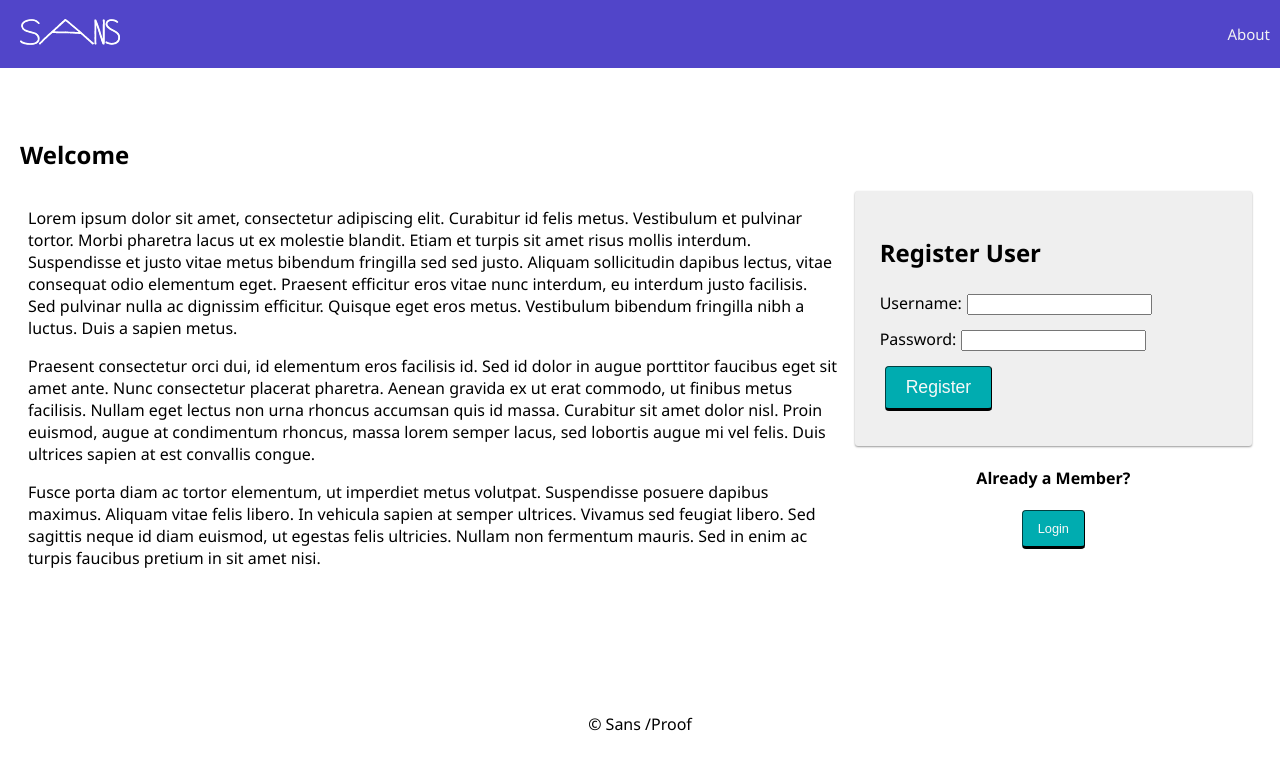
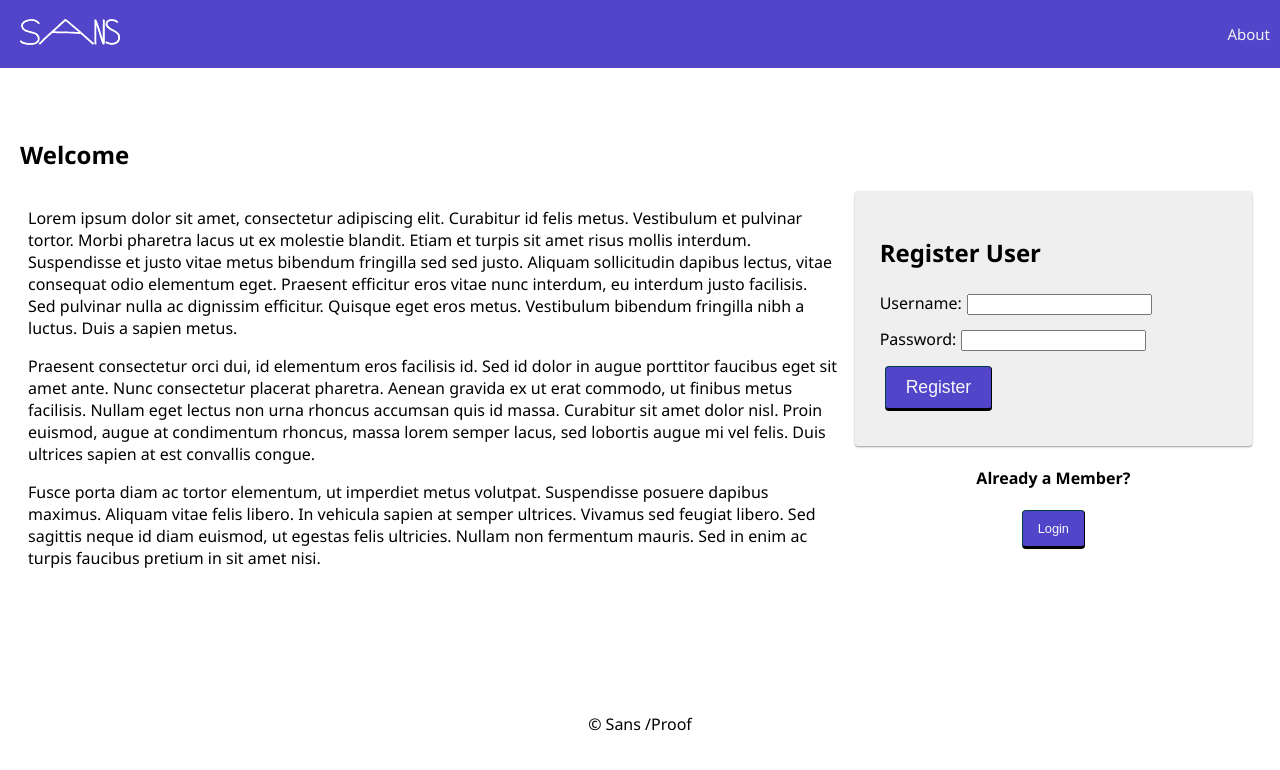
Before and after one commit to stephenmussel/sans-proof, a React (Create React App) app: page /user#/home in a window 1280 px wide. Shown: the top 770 px of the page. Built offline with nearby package versions, Linux system fonts and the light colour scheme; no server answers.

Commit message:
finished with CSS

```diff
--- a/src/components/AboutPage/AboutPage.jsx
+++ b/src/components/AboutPage/AboutPage.jsx
@@ -15,6 +15,8 @@ function AboutPage() {
           you just want a nice drink without the buzz.
         </p>
       </div>
+      <img src="images/about_page.png"/>
+
     </div>
   );
 }
--- a/src/components/App/App.css
+++ b/src/components/App/App.css
@@ -42,7 +42,7 @@ Button
   border-color: #014041;
   border-width: 1px 1px 3px;
   border-radius: 4px;
-  background-color: #00acb0;
+  background-color: #5145c9;
   color: #f8f8f8;
   font-size: 1.1rem;
   outline: 0;
@@ -65,7 +65,7 @@ Button
 }
 
 .btn:hover {
-  background-color: #008183;
+  background-color: #3526c9;
   text-decoration: none;
 }
 
--- a/src/components/Nav/Nav.css
+++ b/src/components/Nav/Nav.css
@@ -38,5 +38,5 @@
 }
 
 .navLink:hover {
-  background-color: #4033c0;
+  background-color: #3526c9;
 }
--- a/src/components/UserPage/UserPage.jsx
+++ b/src/components/UserPage/UserPage.jsx
@@ -14,6 +14,7 @@ function UserPage() {
         to this wonderful collection by sharing your favorites spots.
         We're all friends here, cheers. </p>
       {/* <LogOutButton className="btn" /> */}
+      <img src="images/home_page.png"/>
     </div>
   );
 }
```
Also changed, not shown: public/images/about_page.png (added), public/images/home_page.png (added).
